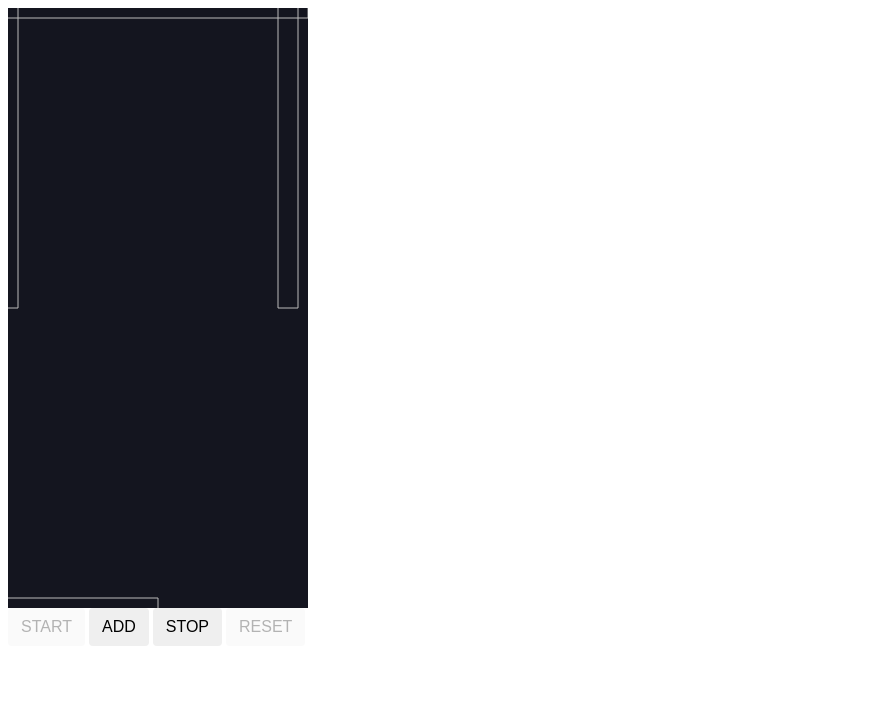
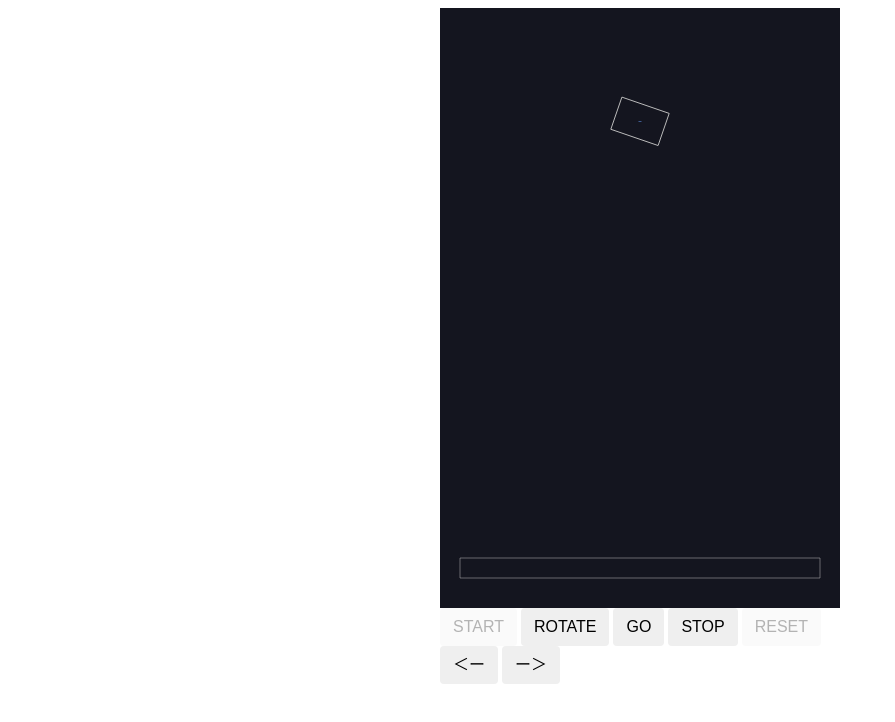
Before and after one commit to negibouze/matterjs-practice, a website built with webpack: page public/index.html in a window 1280 px wide. Both pictures are taken after a click on the button "START". Shown: the whole page, without its empty margins (0-895 px from the left). Built offline with nearby package versions, Linux system fonts and the light colour scheme.

Commit message:
fourth commit
fourth commit

```diff
--- a/index.html
+++ b/public/index.html
@@ -7,7 +7,16 @@
     <title>Matter.js practice</title>
     <style>
         .container {
-            width: 300px;
+            width: 400px;
+            height: 800px;
+            margin: 0 auto;
+        }
+        .btn-container {
+            width: 100%;
+            margin: 0 auto;
+        }
+        .screen {
+            width: 400px;
             height: 600px;
         }
         .btn {
@@ -30,12 +39,21 @@
     </style>
 </head>
 <body>
-    <div id="container" class="container"></div>
-    <button id="start" class="btn">START</button>
-    <button id="add" class="btn" disabled>ADD</button>
-    <button id="stop" class="btn" disabled>STOP</button>
-    <button id="reset" class="btn" disabled>RESET</button>
-    <script src="./dist/vendors.js"></script>
-    <script src="./dist/bundle.js"></script>
+    <div id="container" class="container">
+        <div id="screen" class="screen"></div>
+        <div class="btn-container">
+            <button id="start" class="btn">START</button>
+            <button id="rotate" class="btn" disabled>ROTATE</button>
+            <button id="go" class="btn" disabled>GO</button>
+            <button id="stop" class="btn" disabled>STOP</button>
+            <button id="reset" class="btn" disabled>RESET</button>
+        </div>
+        <div class="btn-container">
+            <button id="left" class="btn" disabled>＜ー</button>
+            <button id="right" class="btn" disabled>ー＞</button>
+        </div>
+        <script src="./assets/vendors.js"></script>
+        <script src="./assets/bundle.js"></script>
+    </div>
 </body>
 </html>
--- a/src/js/game.js
+++ b/src/js/game.js
@@ -1,12 +1,15 @@
 class Game {
     constructor() {
         this.Engine = matter.Engine;
+        this.Events = matter.Events;
         this.Render = matter.Render;
         this.Runner = matter.Runner;
         this.MouseConstraint = matter.MouseConstraint;
         this.Mouse = matter.Mouse;
         this.World = matter.World;
         this.Bodies = matter.Bodies;
+        this.Body = matter.Body;
+        this.Vector = matter.Vector;
     }
 
     init(fieldObject) {
@@ -19,22 +22,19 @@ class Game {
         this.field = {
             object: fieldObject,
             width: w,
-            height: h
+            height: h,
+            center: {
+                x: w / 2,
+                y: h / 2
+            }
         }
         // create engine
-        const engine = this.Engine.create();
+        const engine = this.Engine.create({ enableSleeping: true });
         const world = this._createWorld(engine);
         // create renderer
         const renderer = this._createRenderer(engine);
-        // add mouse control
-        const mouse = this._createMouse(renderer.canvas);
-        // keep the mouse in sync with rendering
-        renderer.mouse = mouse;
-        const mouseConstraint = this._createMouseConstraint(engine, mouse);
 
         this._setWalls(world);
-        this._setMouseConstraint(world, mouseConstraint);
-
         // fit the render viewport to the scene
         this.Render.lookAt(renderer, {
             min: { x: 0, y: 0 },
@@ -46,6 +46,11 @@ class Game {
         this.renderer = renderer;
         // create runner
         this.runner = this._createRunner();
+        this.rotation = this._getRadian(45);
+        this.block = null;
+        // this.Events.on(this.engine, "collisionStart", (e) => {
+        //     console.log(e);
+        // });
     }
 
     render() {
@@ -55,6 +60,17 @@ class Game {
     run() {
         this.runner.enabled = true;
         this.Runner.run(this.runner, this.engine);
+        if (!this.block) {
+            this._addBlock();
+        }
+    }
+
+    rotate() {
+        this.Body.rotate(this.block, this.rotation);
+    }
+
+    go() {
+        this.Body.set(this.block, { frictionAir: 0.01 });
     }
 
     stop() {
@@ -67,13 +83,29 @@ class Game {
         this._clearWorld();
     }
 
-    addBlock() {
+    left() {
+        this.Body.translate(this.block, this.Vector.create(-10));
+    }
+
+    right() {
+        this.Body.translate(this.block, this.Vector.create(10));
+    }
+
+    _addBlock() {
         if (!this.runner.enabled) {
             return;
         }
+        this.block = this._createBlock();
+        this.Events.on(this.block, 'sleepStart', (e) => {
+            if (this.block.isSleeping) {
+                this.Events.off(this.block, 'sleepStart')
+                this._addBlock();
+            }
+        });
+
         this.World.add(this.world, [
             // falling blocks
-            this.Bodies.rectangle(150, 100, 60, 60, { frictionAir: 0.05 }),
+            this.block
         ]);
     }
 
@@ -99,23 +131,6 @@ class Game {
         return renderer;
     }
 
-    _createMouse(canvas) {
-        return this.Mouse.create(canvas);
-    }
-
-    _createMouseConstraint(engine, mouse) {
-        const mc = this.MouseConstraint.create(engine, {
-            mouse: mouse,
-            constraint: {
-                stiffness: 0.2,
-                render: {
-                    visible: false
-                }
-            }
-        });
-        return mc;
-    }
-
     _createRunner() {
         return this.Runner.create({
             enabled: false
@@ -123,20 +138,32 @@ class Game {
     }
 
     _setWalls(world) {
-        const w = this.field.width;
-        const h = this.field.height;
+        const w = this.field.width - 40;
+        const h = this.field.height - 40;
         this.World.add(world, [
             // walls
-            this.Bodies.rectangle(0, 0, 600, 20, { isStatic: true }),
-            this.Bodies.rectangle((w - 20), 0, 20, h, { isStatic: true }),
-            this.Bodies.rectangle(0, h, w, 20, { isStatic: true }),
-            this.Bodies.rectangle(0, 0, 20, h, { isStatic: true })
+            this.Bodies.rectangle(this.field.center.x, h, w, 20, { isStatic: true }),
         ]);
     }
 
     _setMouseConstraint(world, mouseConstraint) {
         this.World.add(world, mouseConstraint);
     }
+
+    _createBlock() {
+        const angle = this._getRadian(this._getRandomInt(0, 360));
+        const w = this._getRandomInt(25, 50);
+        const h = this._getRandomInt(25, 50);
+        return this.Bodies.rectangle(this.field.center.x, 20, w, h, { angle, anglesleepThreshold: 60, frictionAir: 0.5 });
+    }
+
+    _getRandomInt(min, max) {
+        return Math.floor(Math.random() * (max - min + 1)) + min;
+    }
+
+    _getRadian(degree) {
+        return (degree * Math.PI) / 180;
+    }
 }
 
 module.exports = Game;
--- a/src/js/index.js
+++ b/src/js/index.js
@@ -1,12 +1,16 @@
 import Game from './game';
 
-const start = document.getElementById('start');
-const add = document.getElementById('add');
-const stop = document.getElementById('stop');
-const reset = document.getElementById('reset');
+const screen = document.getElementById('screen')
+const startButton = document.getElementById('start')
+const rotateButton = document.getElementById('rotate')
+const goButton = document.getElementById('go')
+const stopButton = document.getElementById('stop')
+const resetButton = document.getElementById('reset')
+const leftButton = document.getElementById('left')
+const rightButton = document.getElementById('right')
 
 const game = new Game();
-game.init(document.getElementById('container'));
+game.init(screen);
 game.render();
 
 const play = () => {
@@ -14,8 +18,12 @@ const play = () => {
     buttonState.playing();
 }
 
-const addBlock = () => {
-    game.addBlock();
+const rotate = () => {
+    game.rotate();
+}
+
+const go = () => {
+    game.go();
 }
 
 const pause = () => {
@@ -28,32 +36,57 @@ const retry = () => {
     game.reset();
 }
 
+const left = () => {
+    game.left();
+}
+
+const right = () => {
+    game.right();
+}
+
 const addClickEvent = (obj, fn) => {
     obj.addEventListener('click', fn);
 }
 
 const buttonState = {
     init: () => {
-        start.disabled = false;
-        add.disabled = true;
-        stop.disabled = true;
-        reset.disabled = true;
+        buttonState.disableAll();
+        startButton.disabled = false;
     },
     playing: () => {
-        start.disabled = true;
-        add.disabled = false;
-        stop.disabled = false;
-        reset.disabled = true;
+        buttonState.enableAll();
+        startButton.disabled = true;
+        resetButton.disabled = true;
     },
     pause: () => {
-        start.disabled = false;
-        add.disabled = true;
-        stop.disabled = true;
-        reset.disabled = false;
+        buttonState.enableAll();
+        goButton.disabled = true;
+        stopButton.disabled = true;
+    },
+    enableAll: () => {
+        startButton.disabled = false;
+        rotateButton.disabled = false;
+        goButton.disabled = false;
+        stopButton.disabled = false;
+        resetButton.disabled = false;
+        leftButton.disabled = false;
+        rightButton.disabled = false;
+    },
+    disableAll: () => {
+        startButton.disabled = true;
+        rotateButton.disabled = true;
+        goButton.disabled = true;
+        stopButton.disabled = true;
+        resetButton.disabled = true;
+        leftButton.disabled = true;
+        rightButton.disabled = true;
     }
 }
 
-addClickEvent(start, play);
-addClickEvent(add, addBlock);
-addClickEvent(stop, pause);
-addClickEvent(reset, retry);
+addClickEvent(startButton, play);
+addClickEvent(rotateButton, rotate);
+addClickEvent(goButton, go);
+addClickEvent(stopButton, pause);
+addClickEvent(resetButton, retry);
+addClickEvent(leftButton, left);
+addClickEvent(rightButton, right);
--- a/webpack.config.babel.js
+++ b/webpack.config.babel.js
@@ -1,10 +1,25 @@
 import webpack from 'webpack';
+import path from 'path';
 import UglifyJsPlugin from 'uglifyjs-webpack-plugin';
 
-module.exports = {
+module.exports = (env) => {
+    const prod = (env && env.production);
+    const plugins = [
+        new webpack.ProvidePlugin({
+            matter: 'matter-js'
+        })
+    ];
+    if (prod) {
+        plugins.push(
+            new webpack.optimize.OccurrenceOrderPlugin(),
+            new webpack.optimize.AggressiveMergingPlugin()
+        );
+    }
+    return {
+        mode: prod ? 'production' : 'development',
         entry: { bundle: './src/js/index.js' },
         output: {
-        path: `${__dirname}/dist`,
+            path: path.resolve(__dirname, 'public/assets'),
             filename: '[name].js'
         },
         module: {
@@ -12,11 +27,13 @@ module.exports = {
                 { test: /\.(js)$/, exclude: /node_modules/, loader: 'babel-loader' },
             ]
         },
-    plugins: [
-        new webpack.ProvidePlugin({
-            matter: 'matter-js'
-        })
-    ],
+        plugins,
+        devServer: {
+            contentBase: path.resolve(__dirname, 'public'),
+            publicPath: '/assets/',
+            watchContentBase: true,
+            port: 3000
+        },
         optimization: {
             splitChunks: {
                 cacheGroups: {
@@ -38,3 +55,4 @@ module.exports = {
             ]
         }
     }
+}
```
Also changed, not shown: package.json (+6 -4 lines), 1 other file. Lines whose indentation alone changed are shown as unchanged.
